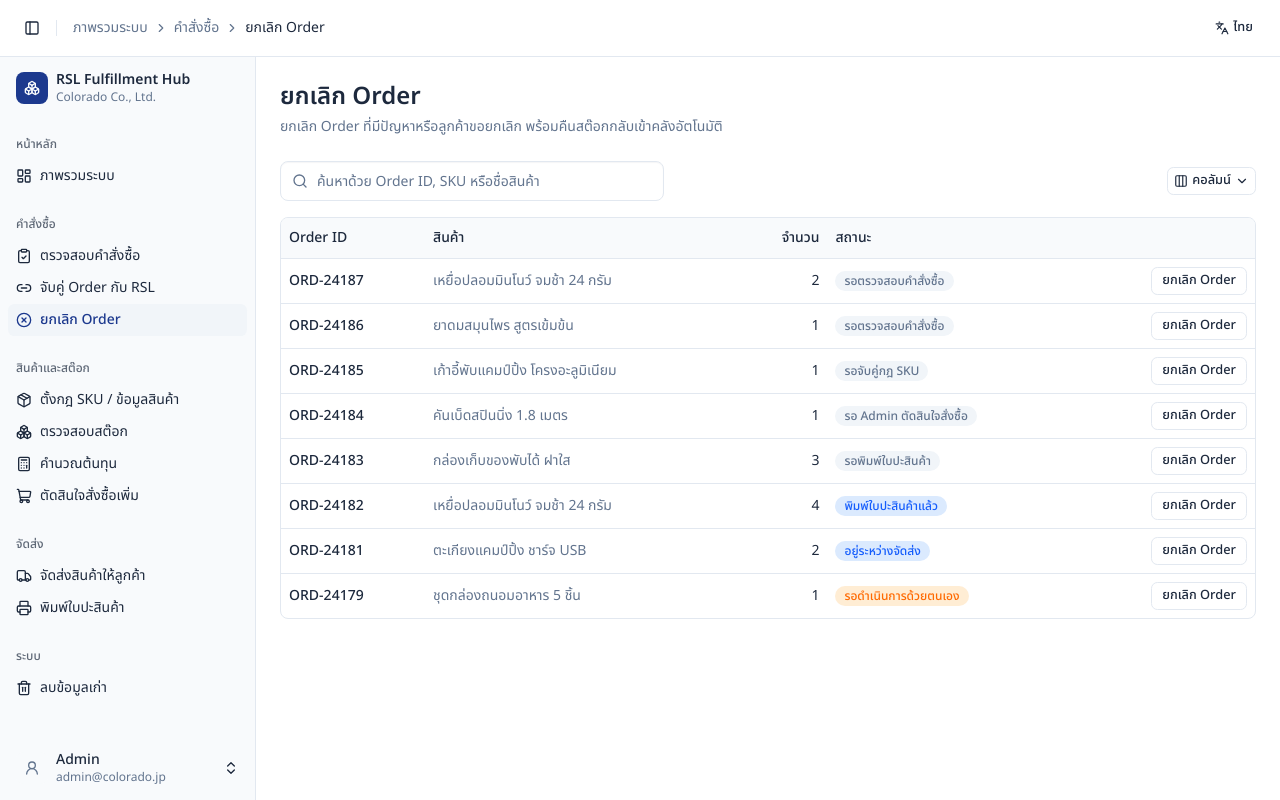
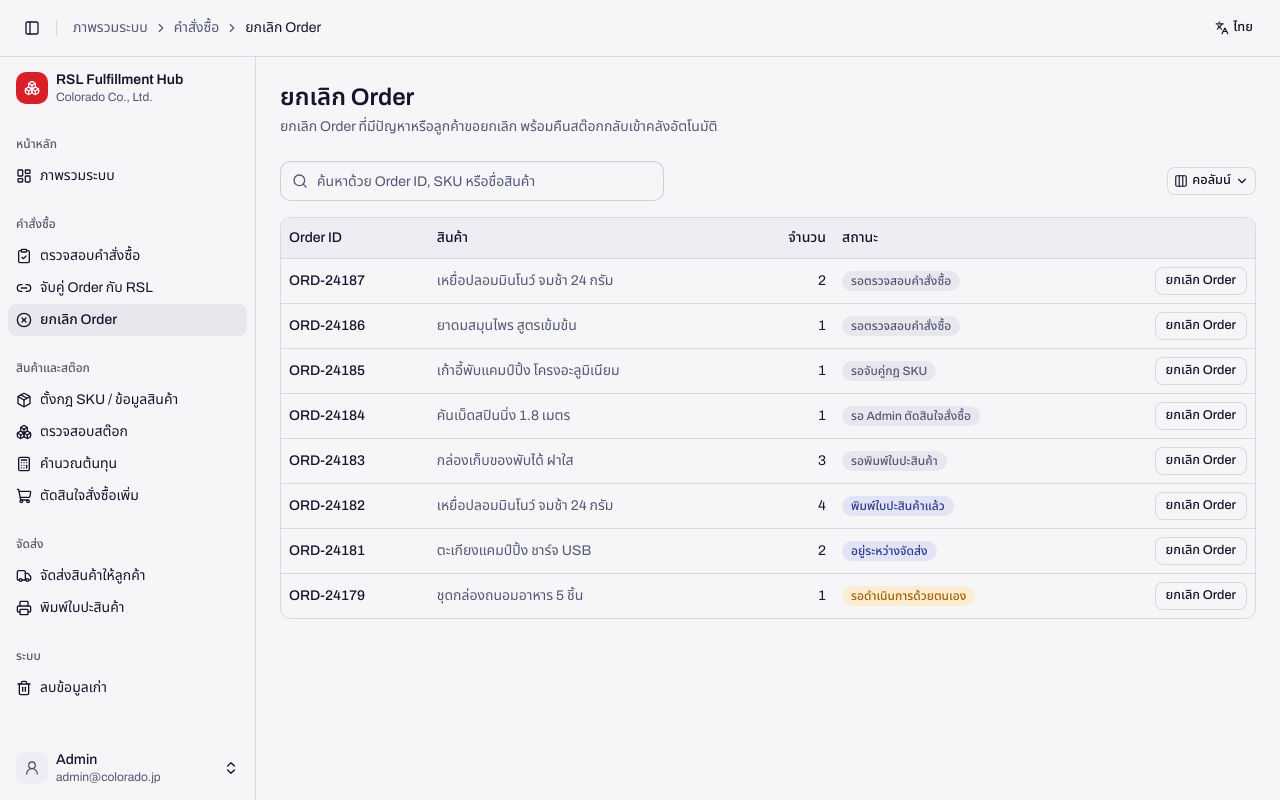
Before and after one commit to xbpkdi/01418321-final-project, a Next.js app: page /orders/cancel in a window 1280 px wide. Built offline with nearby package versions, Linux system fonts and the light colour scheme.

Commit message:
style: switch to a light palette and Anton/Archivo type

```diff
--- a/src/app/globals.css
+++ b/src/app/globals.css
@@ -7,9 +7,14 @@
 @theme inline {
   --color-background: var(--background);
   --color-foreground: var(--foreground);
-  --font-sans: var(--font-sans);
-  --font-mono: var(--font-geist-mono);
-  --font-heading: var(--font-sans);
+  --font-sans: var(--font-archivo), var(--font-noto-thai), ui-sans-serif, system-ui, sans-serif;
+  --font-mono: ui-monospace, monospace;
+  --font-heading: var(--font-archivo), var(--font-noto-thai), ui-sans-serif, system-ui, sans-serif;
+  --font-display: var(--font-anton), var(--font-kanit), Impact, "Arial Narrow", sans-serif;
+  --ease-out-expo: cubic-bezier(0.16, 1, 0.3, 1);
+  --color-navy: var(--navy);
+  --color-navy-deep: var(--navy-deep);
+  --color-red: var(--red);
   --color-sidebar-ring: var(--sidebar-ring);
   --color-sidebar-border: var(--sidebar-border);
   --color-sidebar-accent-foreground: var(--sidebar-accent-foreground);
@@ -58,52 +63,56 @@
   --radius-4xl: calc(var(--radius) * 2.6);
 }
 
-/* Palette ตาม ui-design-brief.md ข้อ 4: พื้นขาว/เทาอ่อน + น้ำเงินเข้มเป็นสีเน้น */
+/* Palette แนว quark (team1) แบบ light: กระดาษอมม่วงอ่อน + หมึก navy + แดงเป็นสีเน้นเดียว */
 :root {
-  --background: oklch(1 0 0); /* #FFFFFF */
-  --foreground: oklch(0.279 0.041 260.031); /* slate-800 ≈ #1E293B */
-  --card: oklch(1 0 0);
-  --card-foreground: oklch(0.279 0.041 260.031);
-  --popover: oklch(1 0 0);
-  --popover-foreground: oklch(0.279 0.041 260.031);
-  --primary: oklch(0.379 0.146 265.522); /* blue-900 ≈ #1E3A8A */
-  --primary-foreground: oklch(0.984 0.003 247.858);
-  --secondary: oklch(0.968 0.007 247.896); /* slate-100 */
-  --secondary-foreground: oklch(0.279 0.041 260.031);
-  --muted: oklch(0.984 0.003 247.858); /* slate-50 ≈ #F8FAFC */
-  --muted-foreground: oklch(0.554 0.046 257.417); /* slate-500 */
-  --accent: oklch(0.968 0.007 247.896);
-  --accent-foreground: oklch(0.379 0.146 265.522);
-  --destructive: oklch(0.577 0.245 27.325);
-  --border: oklch(0.929 0.013 255.508); /* slate-200 */
-  --input: oklch(0.929 0.013 255.508);
-  --ring: oklch(0.379 0.146 265.522);
-  --chart-1: oklch(0.379 0.146 265.522);
-  --chart-2: oklch(0.546 0.245 262.881);
-  --chart-3: oklch(0.707 0.165 254.624);
-  --chart-4: oklch(0.809 0.105 251.813);
-  --chart-5: oklch(0.882 0.059 254.128);
-  --radius: 0.5rem;
-  --sidebar: oklch(0.984 0.003 247.858);
-  --sidebar-foreground: oklch(0.279 0.041 260.031);
-  --sidebar-primary: oklch(0.379 0.146 265.522);
-  --sidebar-primary-foreground: oklch(0.984 0.003 247.858);
-  --sidebar-accent: oklch(0.968 0.007 247.896);
-  --sidebar-accent-foreground: oklch(0.379 0.146 265.522);
-  --sidebar-border: oklch(0.929 0.013 255.508);
-  --sidebar-ring: oklch(0.379 0.146 265.522);
+  --navy: #23264a;
+  --navy-deep: #14162c;
+  --red: #e4202c;
 
-  /* สีสถานะ 5 กลุ่ม ตาม ui-design-brief.md ข้อ 4 → ใช้ใน StatusBadge */
-  --status-waiting: oklch(0.554 0.046 257.417); /* เทา — รอดำเนินการ */
-  --status-waiting-bg: oklch(0.968 0.007 247.896);
-  --status-progress: oklch(0.546 0.245 262.881); /* น้ำเงิน — กำลังดำเนินการ */
-  --status-progress-bg: oklch(0.932 0.032 255.585);
-  --status-success: oklch(0.627 0.194 149.214); /* เขียว — สำเร็จ */
-  --status-success-bg: oklch(0.962 0.044 156.743);
-  --status-attention: oklch(0.705 0.213 47.604); /* ส้ม — ต้องระวัง/ทำเอง */
-  --status-attention-bg: oklch(0.954 0.038 75.164);
-  --status-cancelled: oklch(0.577 0.245 27.325); /* แดง — ยกเลิก */
-  --status-cancelled-bg: oklch(0.936 0.032 17.717);
+  --background: #f6f5f8; /* paper */
+  --foreground: #14162c; /* navy-deep */
+  --card: #ffffff;
+  --card-foreground: #14162c;
+  --popover: #ffffff;
+  --popover-foreground: #14162c;
+  --primary: #d81f2a; /* แดงเข้มกว่า --red นิดหน่อยให้ตัวขาวบนปุ่มผ่าน contrast */
+  --primary-foreground: #ffffff;
+  --secondary: #e9e7ee; /* paper-2 */
+  --secondary-foreground: #14162c;
+  --muted: #efedf3;
+  --muted-foreground: #545876; /* ink-2 */
+  --accent: #e9e7ee;
+  --accent-foreground: #14162c;
+  --destructive: #b8202b;
+  --border: #14162c1f;
+  --input: #14162c29;
+  --ring: #23264a;
+  --chart-1: #23264a;
+  --chart-2: #e4202c;
+  --chart-3: #545876;
+  --chart-4: #9a9db8;
+  --chart-5: #d6d4df;
+  --radius: 0.625rem;
+  --sidebar: #f6f5f8;
+  --sidebar-foreground: #14162c;
+  --sidebar-primary: #23264a;
+  --sidebar-primary-foreground: #ffffff;
+  --sidebar-accent: #e9e7ee;
+  --sidebar-accent-foreground: #14162c;
+  --sidebar-border: #14162c1f;
+  --sidebar-ring: #23264a;
+
+  /* สีสถานะ 5 กลุ่ม → ใช้ใน StatusBadge */
+  --status-waiting: #545876; /* เทา navy - รอดำเนินการ */
+  --status-waiting-bg: #e9e7ee;
+  --status-progress: #2f3a8f; /* น้ำเงิน - กำลังดำเนินการ */
+  --status-progress-bg: #e2e4f5;
+  --status-success: #1d7f4f; /* เขียว - สำเร็จ */
+  --status-success-bg: #dbf1e5;
+  --status-attention: #a85f00; /* อำพัน - ต้องระวัง/ทำเอง */
+  --status-attention-bg: #fbedd2;
+  --status-cancelled: #b8202b; /* แดง - ยกเลิก */
+  --status-cancelled-bg: #fbe2e3;
 }
 
 .dark {
@@ -174,7 +183,104 @@
 }
 
 /* ใช้กับหน้ารายงาน (rubric ข้อ 31) — ซ่อน UI ที่ไม่ต้องติดไปบนกระดาษ */
-/* ใช้กับหน้ารายงาน (rubric ข้อ 31) — ซ่อน UI ที่ไม่ต้องติดไปบนกระดาษ */
+@layer components {
+  /* หัวข้อใหญ่แบบ poster: Anton (ละติน) + Kanit 700 (ไทย) */
+  .display {
+    font-family: var(--font-display);
+    font-weight: 400;
+    text-transform: uppercase;
+    letter-spacing: -0.01em;
+    line-height: 0.95;
+  }
+  /* label เล็กตัวพิมพ์ใหญ่เว้นระยะ ใช้เหนือหัวข้อและหัวกลุ่มเมนู */
+  .eyebrow {
+    font-size: 0.75rem;
+    font-weight: 600;
+    letter-spacing: 0.14em;
+    text-transform: uppercase;
+    color: var(--muted-foreground);
+  }
+
+  /* แถบแสงไล่สีด้านหลัง hero ใช้คู่กับ .ribbon-host */
+  .ribbon-host {
+    position: relative;
+    isolation: isolate;
+    overflow: hidden;
+  }
+  .ribbon {
+    position: absolute;
+    z-index: -1;
+    top: 38%;
+    left: -25%;
+    right: -25%;
+    height: 70%;
+    pointer-events: none;
+    background: linear-gradient(
+      90deg,
+      transparent 0%,
+      color-mix(in srgb, var(--red) 70%, transparent) 16%,
+      color-mix(in srgb, var(--navy) 35%, transparent) 36%,
+      #ffffff 50%,
+      color-mix(in srgb, var(--navy) 35%, transparent) 64%,
+      color-mix(in srgb, var(--red) 70%, transparent) 84%,
+      transparent 100%
+    );
+    opacity: 0.5;
+    filter: blur(48px);
+    transform: rotate(-11deg);
+    mask-image: linear-gradient(transparent 0%, #000 30%, #000 70%, transparent 100%);
+    will-change: transform;
+    animation: ribbon-drift 24s var(--ease-out-expo) infinite alternate;
+  }
+  .ribbon-2 {
+    top: 52%;
+    height: 40%;
+    opacity: 0.35;
+    background: linear-gradient(
+      90deg,
+      transparent 18%,
+      var(--red) 38%,
+      #ffffff 50%,
+      var(--red) 62%,
+      transparent 82%
+    );
+    animation: ribbon-drift-2 18s ease-in-out infinite alternate;
+  }
+
+  /* การ์ดที่เลื่อนเข้ามาทีละใบตอนโหลดหน้า */
+  .rise {
+    animation: rise 0.7s var(--ease-out-expo) both;
+  }
+}
+
+@keyframes ribbon-drift {
+  to {
+    transform: rotate(-7deg) translateX(6%);
+  }
+}
+@keyframes ribbon-drift-2 {
+  to {
+    transform: rotate(-14deg) translateX(-8%);
+  }
+}
+@keyframes rise {
+  from {
+    opacity: 0;
+    transform: translateY(12px);
+  }
+}
+
+@media (prefers-reduced-motion: reduce) {
+  .ribbon,
+  .ribbon-2,
+  .rise {
+    animation: none;
+  }
+  .ribbon-2 {
+    display: none;
+  }
+}
+
 @media print {
   .no-print {
     display: none !important;
--- a/src/app/layout.tsx
+++ b/src/app/layout.tsx
@@ -1,14 +1,20 @@
 import type { Metadata } from "next";
-import { Noto_Sans_Thai } from "next/font/google";
+import { Anton, Archivo, Kanit, Noto_Sans_Thai } from "next/font/google";
 import { Toaster } from "@/components/ui/sonner";
 import { LanguageProvider } from "@/lib/i18n/context";
 import "./globals.css";
 
+// UI: Archivo สำหรับละติน ส่วนอักษรไทยตกไปที่ Noto Sans Thai
+const archivo = Archivo({ variable: "--font-archivo", subsets: ["latin"] });
 const notoSansThai = Noto_Sans_Thai({
-  variable: "--font-sans",
-  subsets: ["thai", "latin"],
+  variable: "--font-noto-thai",
+  subsets: ["thai"],
   weight: ["400", "500", "600", "700"],
 });
+
+// Display: Anton ไม่มีอักษรไทย จึงจับคู่กับ Kanit 700 ที่หนักและแคบใกล้เคียงกัน
+const anton = Anton({ variable: "--font-anton", subsets: ["latin"], weight: "400" });
+const kanit = Kanit({ variable: "--font-kanit", subsets: ["thai"], weight: "700" });
 
 export const metadata: Metadata = {
   title: "RSL Fulfillment Hub",
@@ -18,7 +24,7 @@ export const metadata: Metadata = {
 
 export default function RootLayout({ children }: LayoutProps<"/">) {
   return (
-    <html lang="th" className={`${notoSansThai.variable} h-full antialiased`}>
+    <html lang="th" className={`${archivo.variable} ${notoSansThai.variable} ${anton.variable} ${kanit.variable} h-full antialiased`}>
       <body className="min-h-full flex flex-col">
         <LanguageProvider>
           {children}
```
